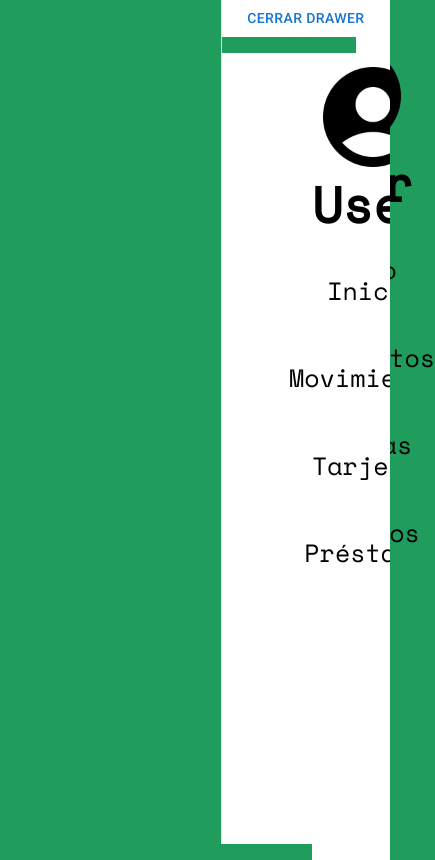
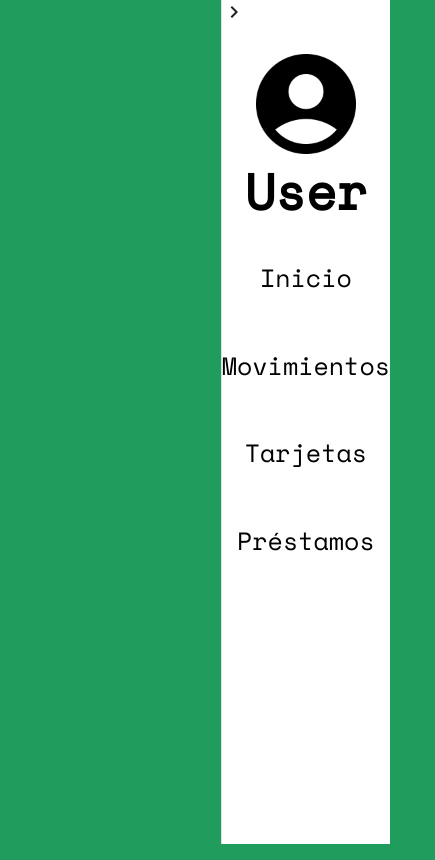
Before and after one commit to kuvii/Proyecto-FCT, a React (Create React App) app in the folder frontend/: page / in a window 390 px wide. Both pictures are taken after a click on the icon 383 px from the left and 8 px from the top of the page. Shown: the whole page, 435 px wide, since content can reach past the window. Built offline with nearby package versions, Linux system fonts and the light colour scheme.

Commit message:
[style] improved mobile display and working drawer buttons

```diff
--- a/frontend/src/components/homePage/HomePage.jsx
+++ b/frontend/src/components/homePage/HomePage.jsx
@@ -2,12 +2,13 @@ import imagenLogo1 from '../../assets/KingsBank_BlancoVerde1.png'
 import imagenUsuario1 from '../../assets/usuario1.png'
 
 import React, { useState } from 'react';
-import { Drawer, List, ListItem, ListItemText, Button } from '@mui/material';
+import { Drawer } from '@mui/material';
 import Hidden from '@mui/material/Hidden';
 
 import { FontAwesomeIcon } from '@fortawesome/react-fontawesome';
 import { faBars } from '@fortawesome/free-solid-svg-icons';
 
+import { ChevronRightOutlined } from '@mui/icons-material';
 
 const HomePage = (props) => {
     const { children } = props
@@ -22,9 +23,58 @@ const HomePage = (props) => {
     setOpen(false);
     };
 
-    const prueba = () => {
-        return (
-            <div className='generalContainer'>
+    return (
+
+        <div>
+            <Hidden mdUp>
+                <div className='dropDown'>
+                    <FontAwesomeIcon
+                        icon={faBars}
+                        onClick={handleDrawerOpen}
+                        className='imageSize'
+                    />
+                </div>
+
+                <Drawer
+                    variant="persistent"
+                    anchor="right"
+                    open={open}
+                >
+
+                    <div className='closeDrawer'>
+                        <ChevronRightOutlined onClick={handleDrawerClose}/>
+                    </div>
+
+                    <div className='generalContainer1'>
+                        <div className='containerPage'>
+                            <nav className="navbar navbar-expand-lg mainContainer">
+                                <div className="collapse navbar-collapse" id="navbarTogglerDemo01">
+                                    <img src={imagenLogo1} className='imagenKingBank' alt='Imagen del Logo'/>
+                                    <div className="header">
+                                        <h2 className='title'>Welcome back</h2>
+                                    </div>
+                                </div>
+                            </nav>
+
+                            {children}
+
+                        </div>
+                        <div className='containerPage2'>
+                            <img src={imagenUsuario1} alt="usuario1" className='imgUsuario1' />
+                            <span className='titleUser'>User</span>
+                            <div className='containerUserLinks'>
+                                <a href='/Inicio' className='userLinks'>Inicio</a>
+                                <a href='/' className='userLinks'>Movimientos</a>
+                                <a href='/' className='userLinks'>Tarjetas</a>
+                                <a href='/' className='userLinks'>Préstamos</a>
+                            </div>
+                        </div>
+                    </div>
+
+                </Drawer>
+            </Hidden>
+
+            <div className='generalContainer2'>
                 <div className='containerPage'>
                     <nav className="navbar navbar-expand-lg contenedorNavbar mainContainer">
                         <div className="collapse navbar-collapse headerContainer" id="navbarTogglerDemo01">
@@ -49,34 +99,6 @@ const HomePage = (props) => {
                     </div>
                 </div>
             </div>
-        )
-    }
-
-    return (
-
-        <div>
-            <Hidden mdUp>
-                <div className='prueba'>
-                    <FontAwesomeIcon
-                        icon={faBars}
-                        onClick={handleDrawerOpen}
-                    />
-                </div>
-            {/*<Toolbar><button onClick={handleDrawerOpen}>abrir</button></Toolbar> */}
-            <Drawer
-                variant="persistent"
-                anchor="right"
-                open={open} // Cambia el estado para controlar la apertura y cierre del Drawer
-            >
-                <div>
-                    <Button onClick={handleDrawerClose}>Cerrar Drawer</Button>
-                </div>
-
-                {prueba()}
-            </Drawer>
-            </Hidden>
-
-            {prueba()}
         </div>
     )
 }
--- a/frontend/src/index.css
+++ b/frontend/src/index.css
@@ -196,11 +196,6 @@ input:focus, input::placeholder, input:valid {
   background-color: #209d5c;
 }
 
-.headerContainer {
-  border-top-right-radius: 10px;
-  margin-top: -8px;
-}
-
 .containerCardAndLastMovements {
   display: flex;
   width: 85%;
@@ -293,8 +288,6 @@ input:focus, input::placeholder, input:valid {
 
 .containerPage {
   width: 100%;
-  border-top-right-radius: 10px;
-  border-bottom-right-radius: 10px;
   display: flex;
   flex-direction: column;
   align-items: center;
@@ -310,7 +303,11 @@ input:focus, input::placeholder, input:valid {
   color: #fff;
 }
 
-.generalContainer {
+.generalContainer1 {
+  display: flex;
+}
+
+.generalContainer2 {
   display: flex;
 }
 
@@ -372,6 +369,20 @@ input:focus, input::placeholder, input:valid {
   bottom: 0;
 }
 
+.dropDown {
+  display: flex;
+  justify-content: flex-end;
+}
+
+.imageSize {
+  width: 40px;
+  height: 40px;
+}
+
+.closeDrawer {
+  display: flex;
+}
+
 @media only screen and (max-width: 768px) {
   .containerCardAndLastMovements {
     display: flex;
@@ -385,9 +396,16 @@ input:focus, input::placeholder, input:valid {
     padding-left: 30px;
   }
 
+  .generalContainer2 {
+    display: none;
+  }
+
+  .containerPage2 {
+    width: 100%;
+  }
+
+  .mainContainer {
+    font-size: 20px;
+  }
+
 }
-
-.prueba {
-  display: flex;
-  justify-content: flex-end;
-}
```
